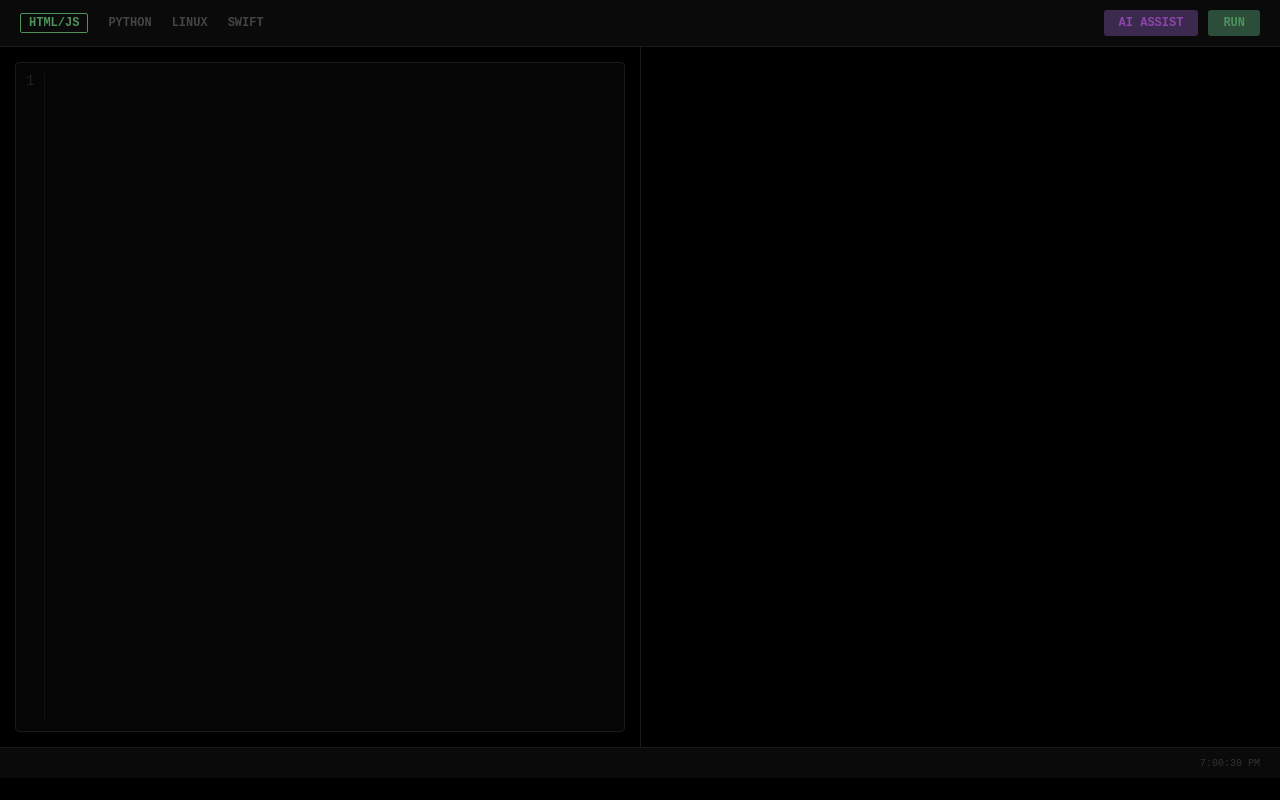
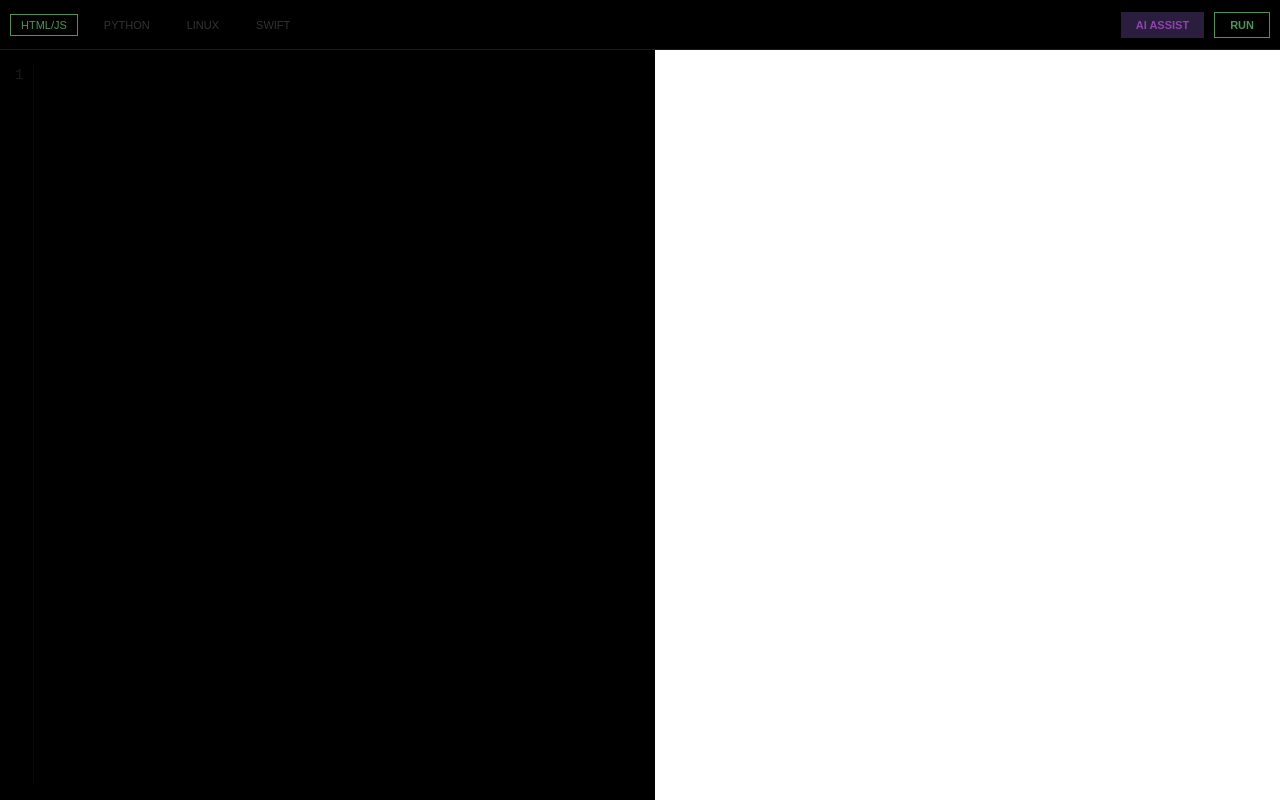
Before and after one commit to Ashton564/index.html, a plain HTML site: page index.html in a window 1280 px wide. Drawn offline with Linux system fonts and the light colour scheme.

Commit message:
Update index.html

```diff
--- a/index.html
+++ b/index.html
@@ -4,139 +4,120 @@
     <meta charset="UTF-8">
     <title>IDE++</title>
     <style>
-        /* Force true black on the entire viewport */
-        html, body {
+        /* Force zero margins and hidden overflow to match screenshot edges */
+        * { box-sizing: border-box; }
+        body, html {
             background: #000;
-            color: #8e44ad;
+            margin: 0; padding: 0;
+            height: 100vh; width: 100vw;
             font-family: 'SF Mono', monospace;
-            margin: 0;
-            padding: 0;
-            height: 100vh;
             overflow: hidden;
         }
 
-        /* Top Navigation Bar */
-        .nav-bar {
+        /* Top Nav: Strict Black with bottom border only */
+        nav {
+            height: 50px;
+            background: #000;
             display: flex;
-            background: #0a0a0a;
-            padding: 10px 20px;
+            align-items: center;
+            padding: 0 10px;
             border-bottom: 1px solid #1a1a1a;
-            align-items: center;
-            gap: 20px;
+            position: relative;
+            z-index: 10;
         }
 
-        .tab { color: #444; font-size: 12px; cursor: pointer; text-transform: uppercase; font-weight: bold; }
-        .tab.active { color: #4d935b; border: 1px solid #4d935b; padding: 2px 8px; border-radius: 2px; }
-
-        /* Split Screen Container */
-        .main-container {
-            display: flex;
-            height: calc(100vh - 100px); /* Adjusting for Nav and Status bar */
+        /* Green-bordered Tabs exactly like the image */
+        .tab {
+            background: transparent;
+            color: #4d935b;
+            border: 1px solid #4d935b;
+            padding: 4px 10px;
+            margin-right: 15px;
+            font-size: 11px;
+            cursor: pointer;
+            text-transform: uppercase;
         }
 
-        /* Left Side: Editor */
-        .editor-side {
+        /* De-emphasized Tabs for other languages */
+        .tab-dim { border-color: transparent; color: #333; }
+
+        .right-actions { margin-left: auto; display: flex; gap: 10px; }
+
+        .ai-btn { background: #2b1d3d; color: #8e44ad; border: none; padding: 6px 15px; font-weight: bold; cursor: pointer; font-size: 11px; }
+        .run-btn { background: #000; color: #4d935b; border: 1px solid #4d935b; padding: 6px 15px; font-weight: bold; cursor: pointer; font-size: 11px; }
+
+        /* The Core Split: 50/50 */
+        main { display: flex; height: calc(100vh - 50px); width: 100%; }
+
+        /* Left side: Pure Black Editor */
+        .editor-container {
             flex: 1;
+            background: #000;
             display: flex;
-            flex-direction: column;
-            border-right: 1px solid #1a1a1a;
             padding: 15px;
         }
 
-        /* Right Side: Preview (The part that was white) */
-        .preview-side {
+        #gutter { color: #1a1a1a; text-align: right; padding-right: 10px; border-right: 1px solid #0a0a0a; margin-right: 10px; font-size: 14px; line-height: 1.5; }
+
+        /* LINE 43: No placeholder, true black background */
+        textarea {
             flex: 1;
-            background: #FFFFFF.; /* Force this to black */
-            padding: 15px;
+            background: transparent; border: none; color: #00ff41; outline: none;
+            font-family: inherit; font-size: 14px; line-height: 1.5; resize: none;
+        }
+
+        /* Right side: Pure White Output */
+        .output-panel {
+            flex: 1;
+            background: #fff !important;
+            padding: 0;
             overflow-y: auto;
         }
-
-        #terminal-output {
-            white-space: pre-wrap;
-            color: #8e44ad;
-        }
-
-        /* The Input Area from Line 43 */
-        .editor-box {
-            display: flex;
-            background: #050505;
-            border: 1px solid #1a1a1a;
-            border-radius: 4px;
-            padding: 10px;
-            flex: 1;
-        }
-
-        #line-numbers { color: #222; text-align: right; padding-right: 10px; border-right: 1px solid #111; margin-right: 10px; font-size: 14px; }
-
-        textarea {
-            background: transparent; border: none; color: #00ff41; outline: none;
-            width: 100%; font-family: inherit; font-size: 14px; resize: none;
-        }
-
-        /* Buttons from your image */
-        .btn-group { display: flex; gap: 10px; margin-left: auto; }
-        .btn { padding: 6px 15px; border-radius: 3px; font-weight: bold; font-family: inherit; cursor: pointer; border: none; font-size: 12px; }
-        .btn-ai { background: #3b2a4d; color: #8e44ad; }
-        .btn-run { background: #2d4d3b; color: #4d935b; }
-
-        #status-bar { height: 30px; background: #0a0a0a; border-top: 1px solid #1a1a1a; display: flex; align-items: center; padding: 0 20px; font-size: 10px; color: #333; justify-content: space-between; }
     </style>
 </head>
 <body>
 
-<div class="nav-bar">
-    <div class="tab active">HTML/JS</div>
-    <div class="tab">PYTHON</div>
-    <div class="tab">LINUX</div>
-    <div class="tab">SWIFT</div>
+<nav>
+    <button class="tab" onclick="setMode('HTML/JS')">HTML/JS</button>
+    <button class="tab tab-dim" onclick="setMode('PYTHON')">PYTHON</button>
+    <button class="tab tab-dim" onclick="setMode('LINUX')">LINUX</button>
+    <button class="tab tab-dim" onclick="setMode('SWIFT')">SWIFT</button>
 
-    <div class="btn-group">
-        <button class="btn btn-ai">AI ASSIST</button>
-        <button class="btn btn-run" onclick="runCode()">RUN</button>
+    <div class="right-actions">
+        <button class="ai-btn">AI ASSIST</button>
+        <button class="run-btn" onclick="run()">RUN</button>
     </div>
-</div>
+</nav>
 
-<div class="main-container">
-    <div class="editor-side">
-        <div class="editor-box">
-            <div id="line-numbers">1</div>
-            <textarea id="ide-input" name="IDE++" spellcheck="true" autofocus></textarea>
-        </div>
-    </div>
+<main>
+    <section class="editor-container">
+        <div id="gutter">1</div>
+        <textarea id="ide-input" name="IDE++" spellcheck="true" autofocus></textarea>
+    </section>
 
-    <div class="preview-side">
-        <div id="terminal-output"></div>
-    </div>
-</div>
-
-<div id="status-bar">
-    <span></span>
-    <span id="live-time">00:00:00</span>
-</div>
+    <section class="output-panel" id="console">
+        </section>
+</main>
 
 <script>
     const input = document.getElementById('ide-input');
-    const output = document.getElementById('terminal-output');
-    const lineNumbers = document.getElementById('line-numbers');
+    const gutter = document.getElementById('gutter');
 
-    // Live Line Numbers
+    // Tab switcher
+    function setMode(mode) {
+        console.log("Kernel: " + mode);
+    }
+
+    // Line numbers logic
     input.addEventListener('input', () => {
-        const lines = input.value.split('\n').length;
-        lineNumbers.innerHTML = Array.from({ length: lines }, (_, i) => i + 1).join('<br>');
+        const count = input.value.split('\n').length;
+        gutter.innerHTML = Array.from({length: count}, (_, i) => i + 1).join('<br>');
     });
 
-    function runCode() {
-        const val = input.value;
-        if (!val) return;
-        output.innerHTML += `<br><span style="color:#444;">> Executing...</span><br>${val}`;
-        input.value = "";
-        lineNumbers.innerHTML = "1";
+    function run() {
+        const out = document.getElementById('console');
+        out.innerHTML += `<div style="color:black; padding:10px; font-family:monospace;">> Executing...</div>`;
     }
-
-    // Status Clock
-    setInterval(() => {
-        document.getElementById('live-time').innerText = new Date().toLocaleTimeString();
-    }, 1000);
 </script>
 
 </body>
```
